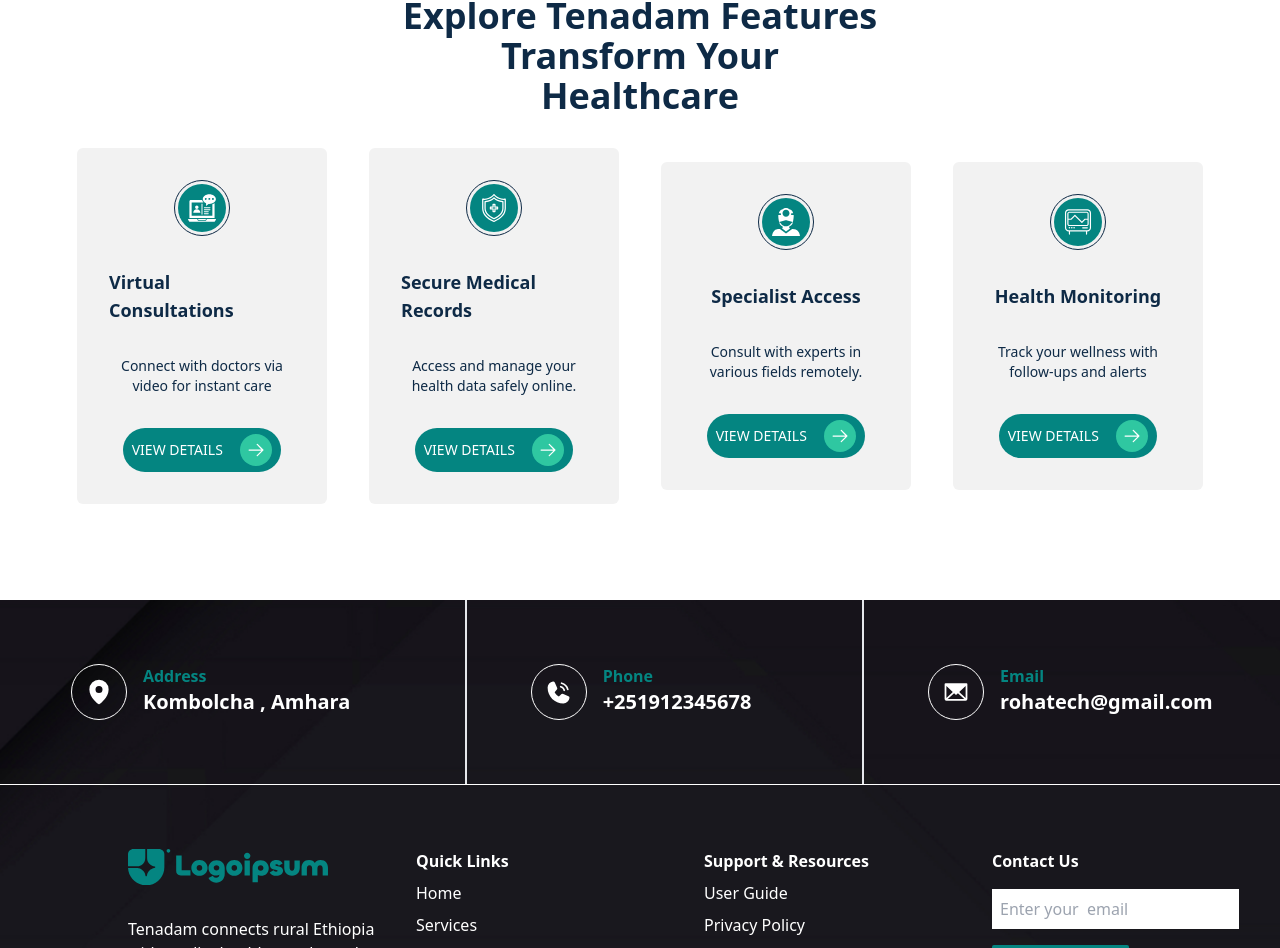
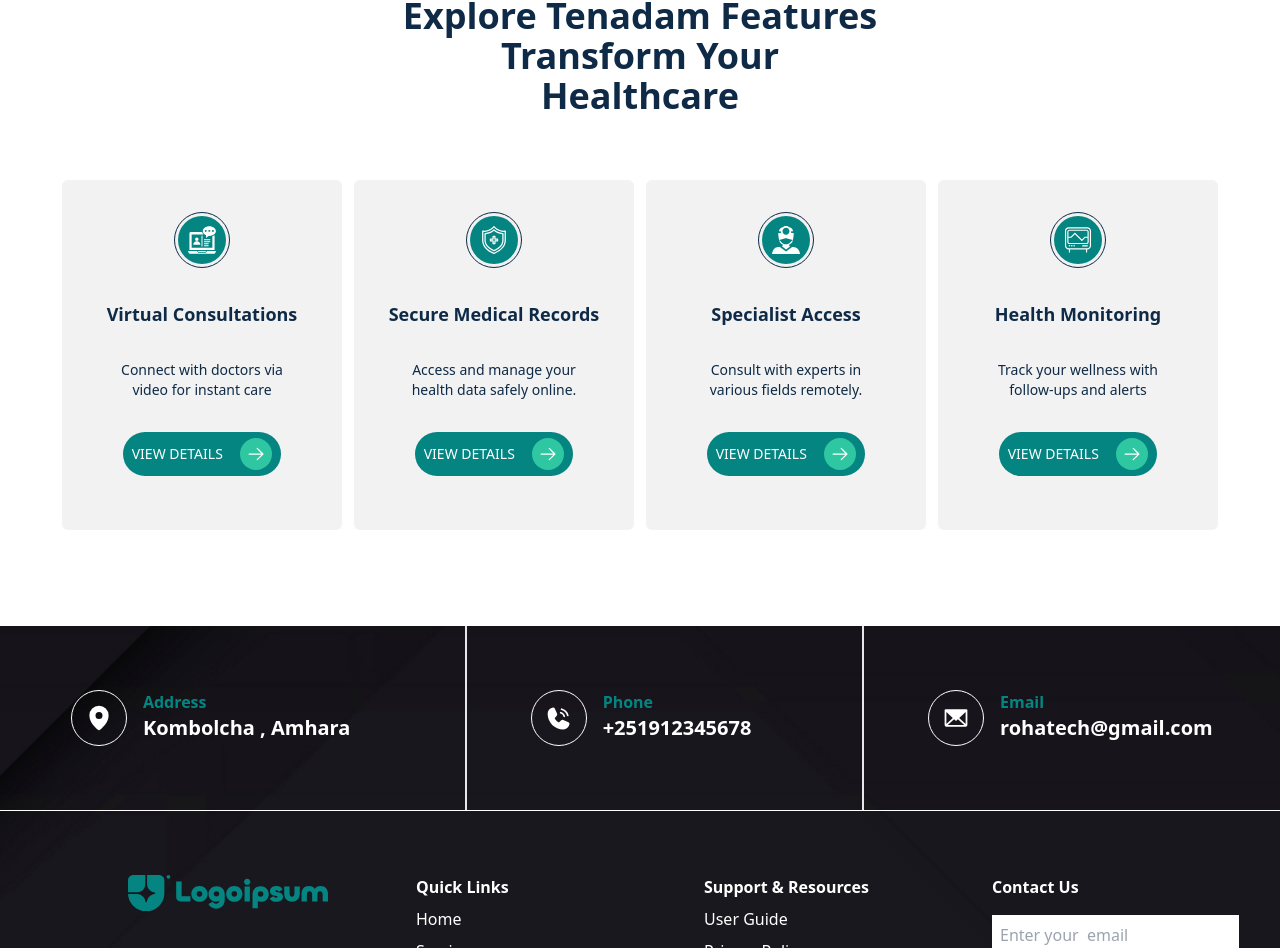
Before and after one commit to RohaTech/Telemedicine-Web-App, a Vue app in the folder Client/: page / in a window 1280 px wide. Shown: the part 1604-2552 px from the top of the page. Built offline with nearby package versions, Linux system fonts and the light colour scheme.

Commit message:
fix: adjust layout spacing and card dimensions in ExploreSection

```diff
--- a/Client/src/components/HomeView/ExploreSection.vue
+++ b/Client/src/components/HomeView/ExploreSection.vue
@@ -288,12 +288,12 @@ const cards = [
     </h1>
 
     <div
-      class="mt-8 grid grid-cols-4 place-items-center gap-x-4 text-dark-blue"
+      class="mt-16 grid grid-cols-4 place-items-center gap-x-4 text-dark-blue"
     >
       <div
         v-for="card in cards"
         :key="card.title"
-        class="flex w-[250px] flex-col items-center gap-y-8 rounded-md bg-[#f2f2f2] p-8"
+        class="h- flex h-[350px] w-[280px] flex-col items-center gap-y-8 rounded-md bg-[#f2f2f2] p-8"
       >
         <div
           class="flex size-14 items-center justify-center rounded-full border border-dark-blue"
```
